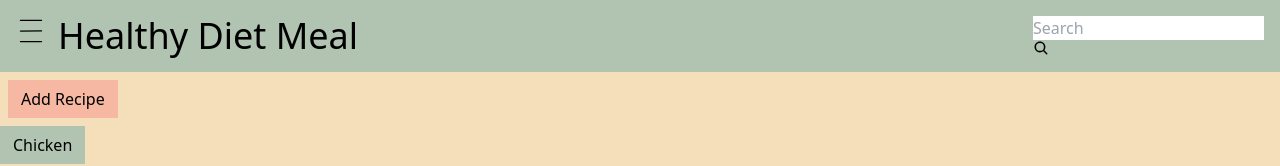
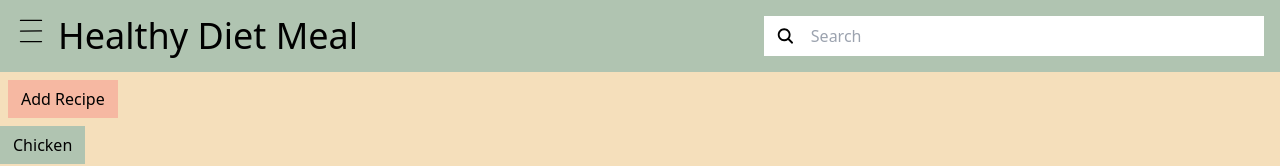
Before and after one commit to CocoTapi/PortfolioProject2, a React (Create React App) app in the folder meal_plan/: page / in a window 1280 px wide. Shown: the top 166 px of the page. Built offline with nearby package versions, Linux system fonts and the light colour scheme; data requests are answered from the project's data file.

Commit message:
added search bar styling

```diff
--- a/meal_plan/src/conponents/RecipeSearch.js
+++ b/meal_plan/src/conponents/RecipeSearch.js
@@ -2,16 +2,15 @@ import { IoSearch } from "react-icons/io5";
 
 function RecipeSearch ({ value, onChange }) {
     return (
-        <div >
+        <div className="bg-white flex items-center px-3 w-[200px] sm:w-[300px] lg:w-[500px]" >
+            <IoSearch size={20}/>
             <input
+            className="bg-white ml-2 p-2 w-full"
                 type="text"
                 placeholder="Search"
                 value={value}
                 onChange={onChange}
             />
-            <span>
-                <IoSearch />
-            </span>
         </div>
     )
 }
```
Also changed, not shown: meal_plan/src/conponents/Header.js (line endings or trailing spaces).
